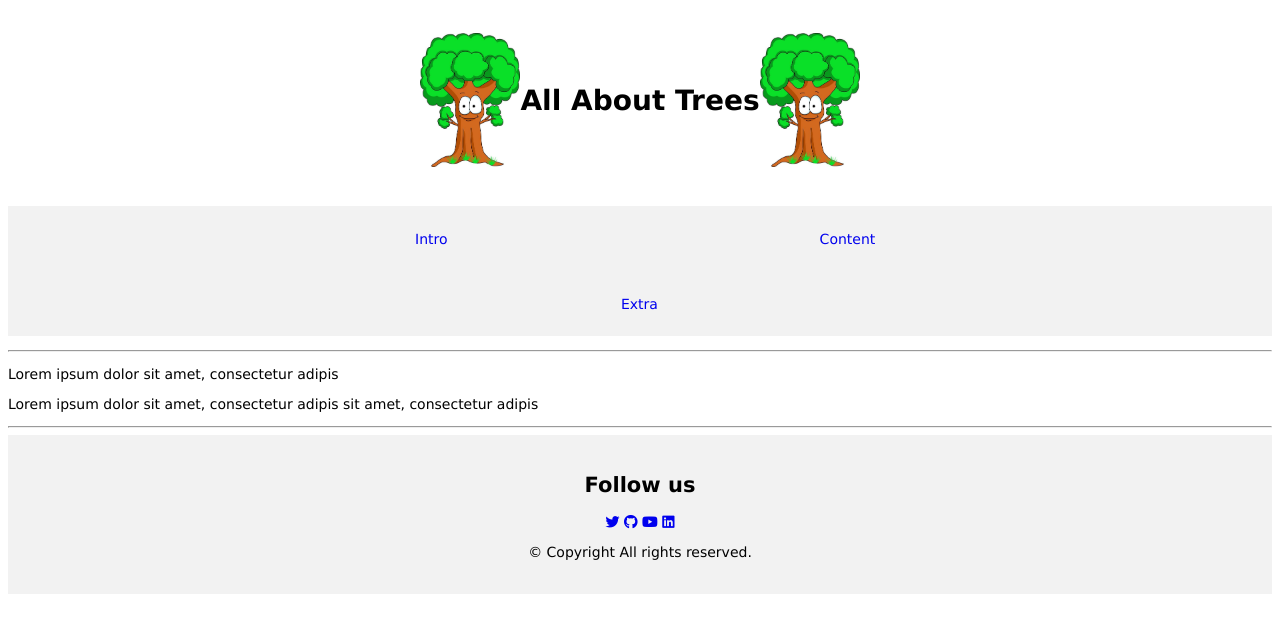
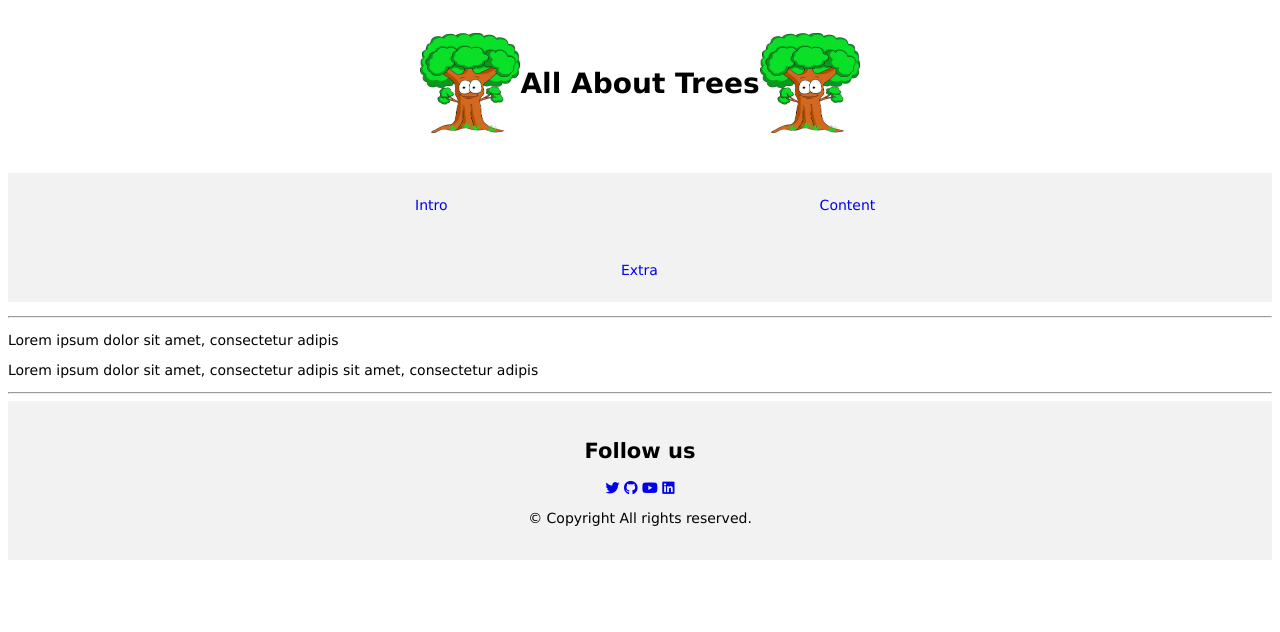
Before and after one commit to HYF-Class20/agile-development-groups1-all-about-trees, a website: page code/index.html in a window 1280 px wide. Drawn offline with Linux system fonts and the light colour scheme.

Commit message:
removed the unexpected unit

```diff
--- a/code/css/style.css
+++ b/code/css/style.css
@@ -11,12 +11,10 @@ body {
   padding-top: 2%;
   padding-bottom: 2%;
 }
-
 .emoji {
   width: 100px;
-  height: 10 0px;
+  height: 100px;
 }
-
 .navigation {
   list-style: none;
   text-align: center;
```
